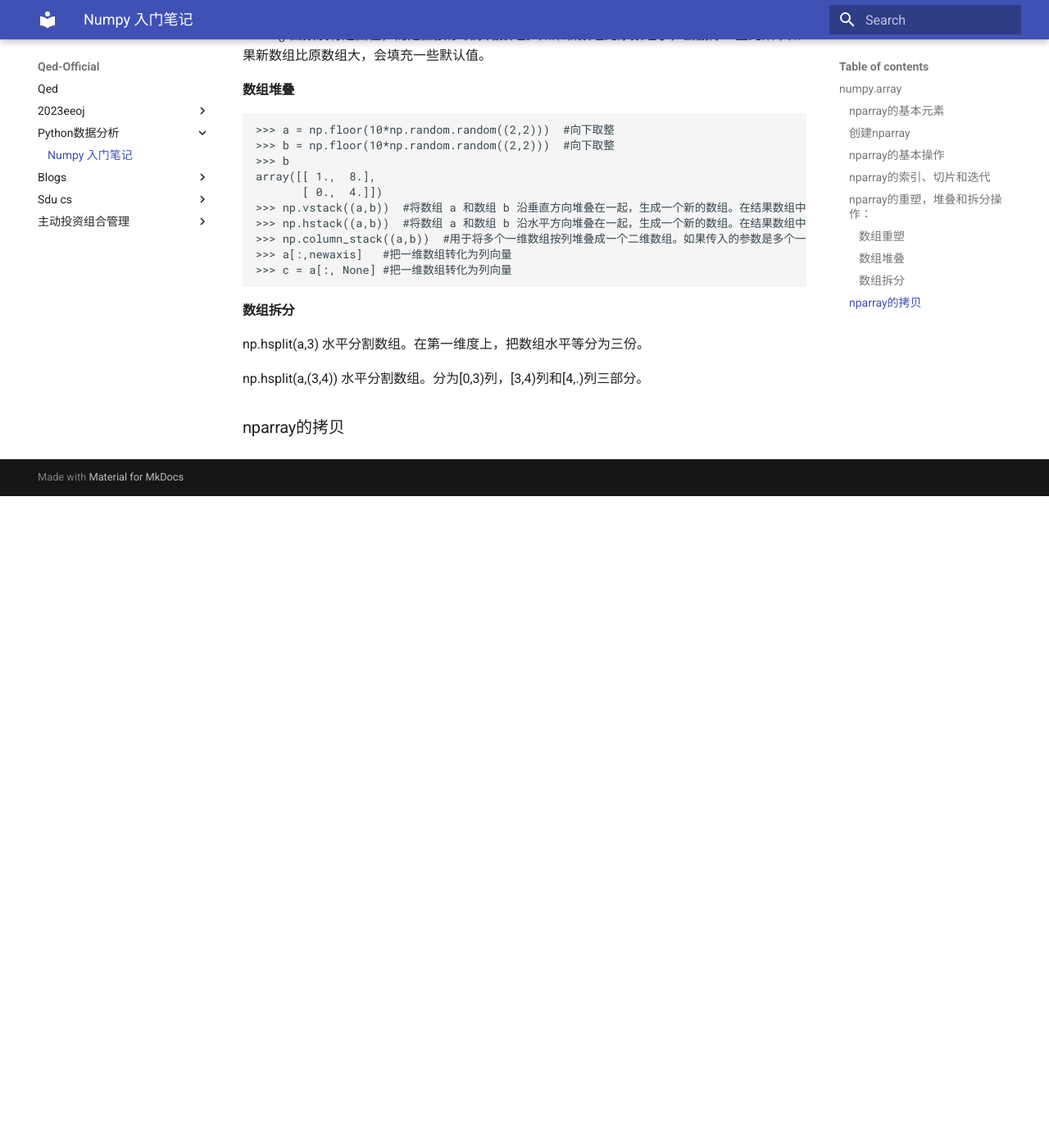
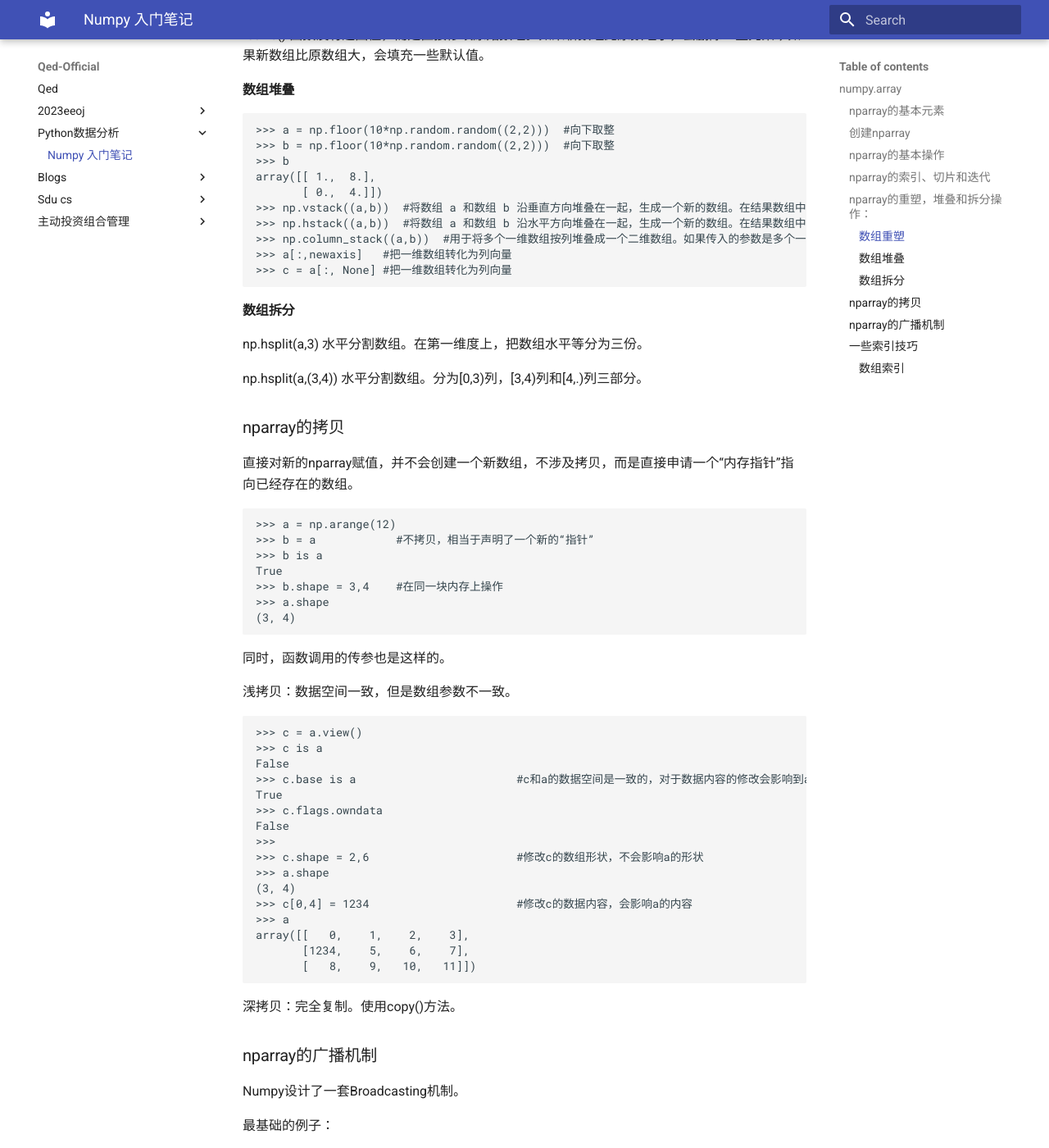
Before and after one commit to Qedsama/Qedsama.github.io, an MkDocs documentation site: the page built from docs/Python数据分析/Numpy.md, in a window 1280 px wide and 1400 px high, scrolled down 3262 px. Shown: the whole window at 82% size. Built offline with MkDocs 1.6.1 and Material for MkDocs 9.7.7, drawn with Linux system fonts in a browser that asks for light colours; before the commit the page ends 3867 px from its top, so only the background shows below that; some of the changed text lies outside the part shown.

Commit message:
feat: add Numpy.md

````diff
--- a/docs/Python数据分析/Numpy.md
+++ b/docs/Python数据分析/Numpy.md
@@ -178,3 +178,73 @@ np.hsplit(a,3) 水平分割数组。在第一维度上，把数组水平等分
 np.hsplit(a,(3,4)) 水平分割数组。分为[0,3)列，[3,4)列和[4,.)列三部分。
 
 ### nparray的拷贝
+
+直接对新的nparray赋值，并不会创建一个新数组，不涉及拷贝，而是直接申请一个“内存指针”指向已经存在的数组。
+
+```python
+>>> a = np.arange(12)
+>>> b = a            #不拷贝，相当于声明了一个新的“指针”
+>>> b is a
+True
+>>> b.shape = 3,4    #在同一块内存上操作
+>>> a.shape
+(3, 4)
+```
+
+同时，函数调用的传参也是这样的。
+
+浅拷贝：数据空间一致，但是数组参数不一致。
+
+```python
+>>> c = a.view()
+>>> c is a
+False
+>>> c.base is a                        #c和a的数据空间是一致的，对于数据内容的修改会影响到a
+True
+>>> c.flags.owndata
+False
+>>>
+>>> c.shape = 2,6                      #修改c的数组形状，不会影响a的形状
+>>> a.shape
+(3, 4)
+>>> c[0,4] = 1234                      #修改c的数据内容，会影响a的内容
+>>> a
+array([[   0,    1,    2,    3],
+       [1234,    5,    6,    7],
+       [   8,    9,   10,   11]])
+```
+
+深拷贝：完全复制。使用copy()方法。
+
+### nparray的广播机制
+
+Numpy设计了一套Broadcasting机制。
+
+最基础的例子：
+```python
+>>> a = np.array([1.0, 2.0, 3.0])
+>>> b = 2.0
+>>> a * b                          #在计算过程中，b被暂时的拉伸为向量
+array([ 2.,  4.,  6.])
+```
+
+这样使得许多无法计算的向量组合可以计算。
+
+实际上，广播机制把“size1\==size2”扩展到了“size1\==size2||size1\==1||size2\==1”
+
+只需要满足上述式子，就可以计算。
+
+例：
+```python
+A      (4d array):  8 x 1 x 6 x 1
+B      (3d array):      7 x 1 x 5
+Result (4d array):  8 x 7 x 6 x 5
+```
+
+### 一些索引技巧
+
+Numpy支持更多的花式索引方法。
+
+#### 数组索引
+
+Numpy支持利用数组进行索引。
````
